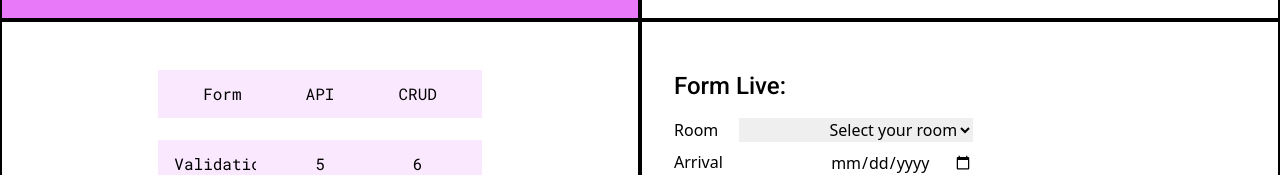
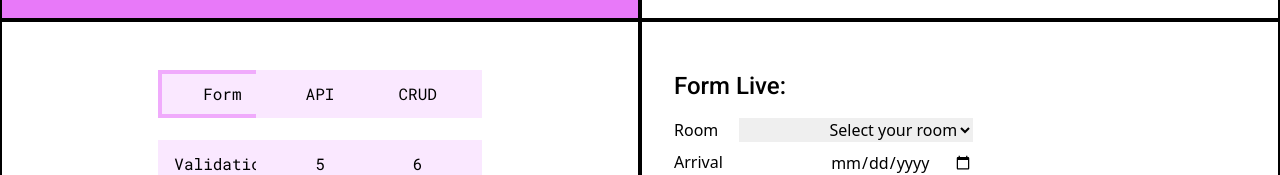
Before and after one commit to Aseoks/Portfolio, a React (Create React App) app: page /codesamples in a window 1280 px wide. Shown: the part 380-555 px from the top of the page. Built offline with nearby package versions, Linux system fonts and the light colour scheme.

Commit message:
small change to button in Code Samples

```diff
--- a/src/pages/CodeSample.jsx
+++ b/src/pages/CodeSample.jsx
@@ -273,7 +273,7 @@ const CodeSample = () => {
         <div className="border-2 border-black button-group px-8 md:px-32 py-12  order-1 md:order-2">
           <div className="h-full w-full md:h-1/2 md:w-3/4 mx-auto grid gap-2 md:gap-y-5 grid-cols-2 md:grid-cols-3 grid-flow-dense justify-items-center">
             <button
-              className="w-32 min-w-fit h-12 bg-fuchsia-100 hover:bg-fuchsia-300 focus:ring-4 ring-fuchsia-300 ring-inset font-mono md:px-4 md:py-2"
+              className={toggleNumber === 1 ?"w-32 min-w-fit h-12 bg-fuchsia-100 hover:bg-fuchsia-300 ring-4 ring-fuchsia-300 ring-inset font-mono md:px-4 md:py-2" :"w-32 min-w-fit h-12 bg-fuchsia-100 hover:bg-fuchsia-300  font-mono md:px-4 md:py-2"}
               onClick={() => changeToggleNumber(1)}
             >
               Form
```
